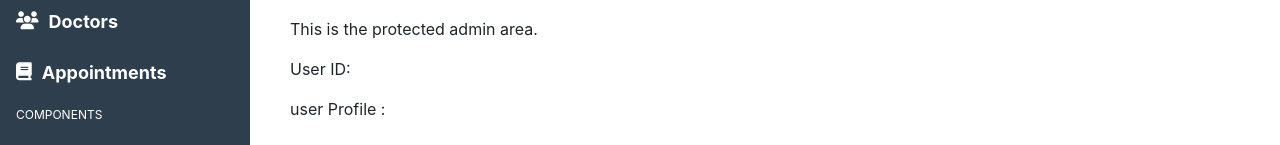
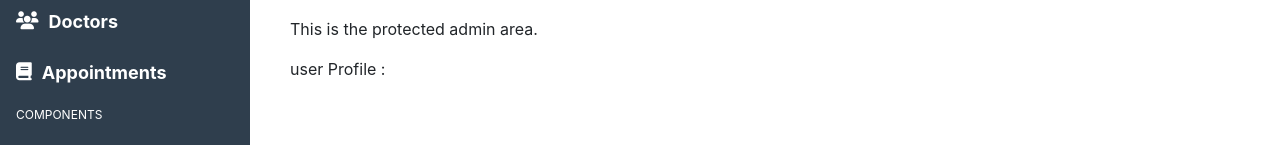
Before and after one commit to YugandharSuryawanshi/Hospital, a React (Create React App) app: page /admin in a window 1280 px wide. Shown: the part 175-320 px from the top of the page. Built offline with nearby package versions, Linux system fonts and the light colour scheme; sample sign-in values are in the browser's storage.

Commit message:
Update Dashboard

```diff
--- a/src/admin/Dashboard.jsx
+++ b/src/admin/Dashboard.jsx
@@ -9,7 +9,6 @@ export default function Dashboard() {
             <h2>Dashboard</h2>
             <p>Welcome{user ? `, ${user.user_name}` : ""}.</p>
             <p>This is the protected admin area. </p>
-            <p>User ID: {userid}</p>
             <p>user Profile : {user ? user.user_profile : ""}</p>
         </div>
         </>
```
